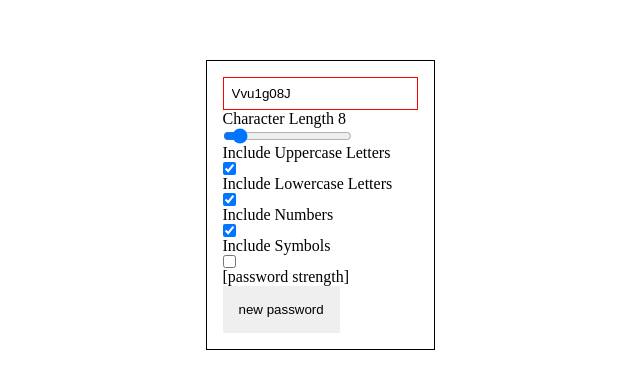
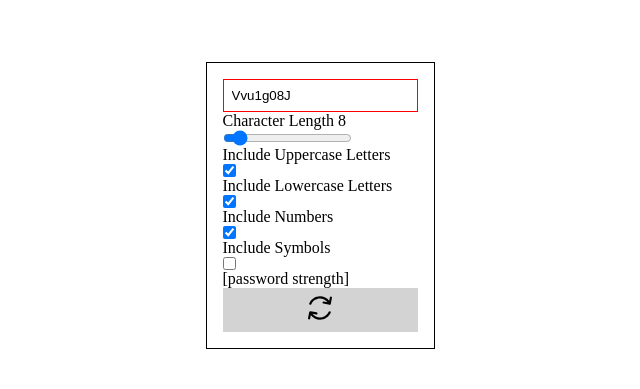
Before and after one commit to rmartinez809/password-generator, a React (Create React App) app: page / in a window 1280 px wide. Shown: the part 195-584 px from the top of the page, without its empty margins (320-960 px from the left). Built offline with nearby package versions, Linux system fonts and the light colour scheme.

Commit message:
add functionality to generate new password button

```diff
--- a/src/App.tsx
+++ b/src/App.tsx
@@ -1,6 +1,7 @@
 import React, {useEffect, useState, useRef} from 'react';
 import './App.css';
 import { generatePassword } from './data';
+import refresh from './refresh-svgrepo-com.svg';
 
 function App(): JSX.Element {
 
@@ -13,11 +14,6 @@ function App(): JSX.Element {
   const [inclNumbers, setNumbers] = useState(true);
   const [inclSymbols, setSymbols] = useState(false);
 
-  /**How to handle option changes
-   * If an option is set to true, add it to an array
-   * When calling the generatePassword() function, pass in this array as an argument
-   * Generate a random number for the length of the options array
-   */
   const passwordOptions = useRef(["upper-case", "lower-case", "numbers"]);
 
   //when page loads, initially generate a random password
@@ -37,6 +33,9 @@ function App(): JSX.Element {
    * Helper function
    * Checks if password option is currently in the options array
    * If it is remove it, otherwise add the option
+   *
+   * When calling the generatePassword() function, pass in this array as an argument
+   * Generate a random number for the length of the options array
    */
   const handlePasswordOptions = (option:string) => {
     if (passwordOptions.current.includes(option)) {
@@ -63,7 +62,6 @@ function App(): JSX.Element {
         const value = Number(event.target.value);
         setPassLen(value);
         setPassword(generatePassword(value, passwordOptions.current));
-        console.log(`Password options in React ${passwordOptions.current}`);
       }
       }></input>
 
@@ -105,7 +103,14 @@ function App(): JSX.Element {
 
       <p>[password strength]</p>
 
-      <button>new password</button>
+      <div className='btn-container'
+        onClick={() => {
+          setPassword(generatePassword(passLen, passwordOptions.current));
+        }}
+      >
+        <img src={refresh} className="refresh-btn"></img>
+      </div>
+
     </div>
   );
 }
--- a/src/data.ts
+++ b/src/data.ts
@@ -12,8 +12,6 @@ const symbols = ['!', '@', '#', '$', '%', '^', '&', '*', '-', '_', '+', '=', '<'
 export const generatePassword = (maxLength, options:string[]): string => {
     let password = '';
     let randIndex: number;
-
-    console.log(`password options: ${options}`);
 
     while (password.length < maxLength) {
         //Will need to replace this statement for the possible cases (password options)
--- a/src/index.css
+++ b/src/index.css
@@ -28,7 +28,17 @@ input {
   display: block;
 }
 
-button {
-  padding: 1rem;
+.btn-container {
+  background-color: lightgray;
   text-align: center;
+  padding: 0.5rem;
 }
+
+.btn-container:hover {
+  background-color: rgb(168, 168, 168);
+  cursor: pointer;
+}
+
+.refresh-btn {
+  width: 1.5rem;
+}
```
Also changed, not shown: src/refresh-svgrepo-com.svg (added).
